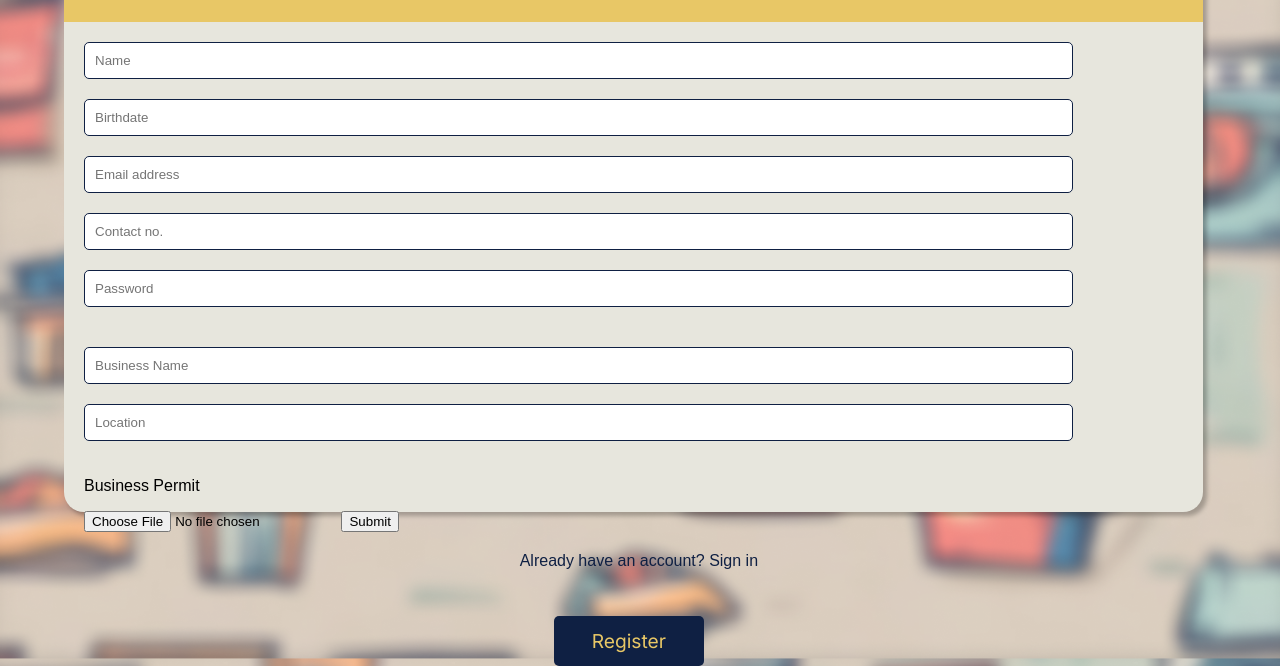
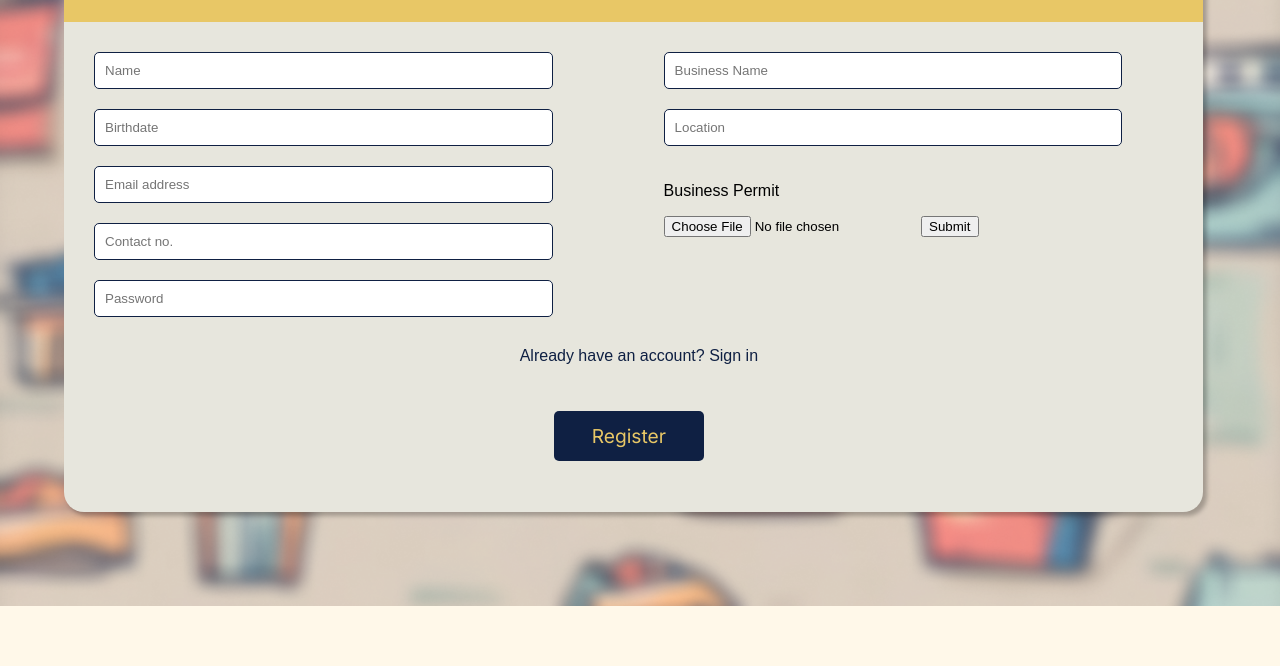
Before and after one commit to p3n74/palabaWebD1, a plain HTML site: page Palaba/businessreg.html in a window 1280 px wide. Shown: the part 194-860 px from the top of the page. After the commit the page ends 800 px from the top, so only its background shows below. Drawn offline with Linux system fonts and the light colour scheme; a web font is replaced by a local one.

Commit message:
Update style.css
Updated css for the register page

```diff
--- a/Palaba/style.css
+++ b/Palaba/style.css
@@ -379,3 +379,13 @@ h1 {
 body {
   background-size: cover;
 }
+
+.column {
+  flex: 1;
+      padding: 10px;
+
+}
+
+.row {
+  display: flex;
+}
```
